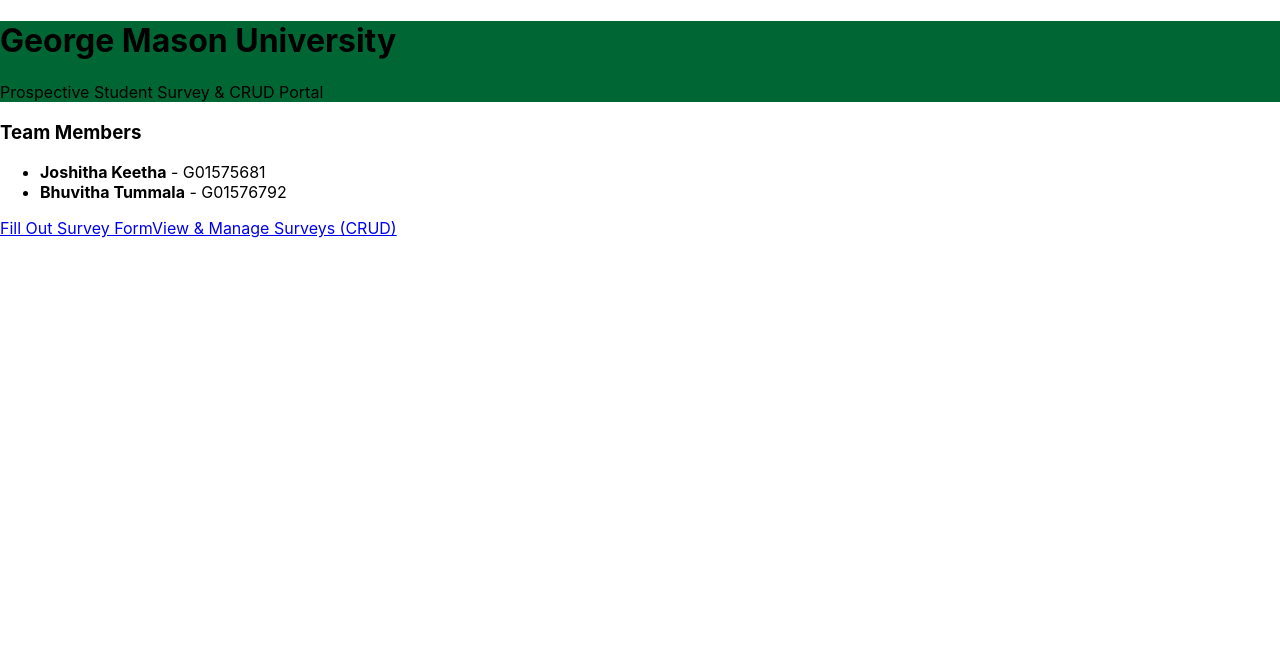
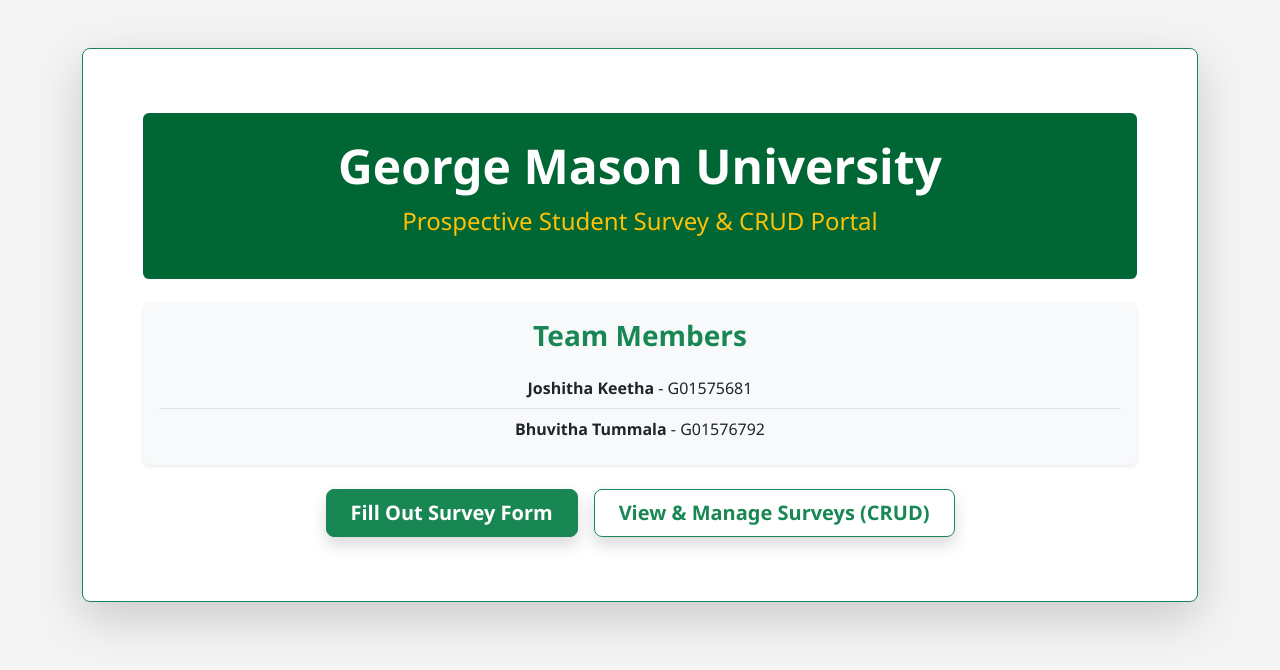
Before and after one commit to joshkeetha2803/swe645-assignment3, a React (Create React App) app in the folder frontend/: page / in a window 1280 px wide. Shown: the top 670 px of the page. Built offline with nearby package versions, Linux system fonts and the light colour scheme.

Commit message:
Add Bootstrap and GMU CSS styling

```diff
--- a/frontend/public/index.html
+++ b/frontend/public/index.html
@@ -2,42 +2,13 @@
 <html lang="en">
   <head>
     <meta charset="utf-8" />
-    <link rel="icon" href="%PUBLIC_URL%/favicon.ico" />
     <meta name="viewport" content="width=device-width, initial-scale=1" />
-    <meta name="theme-color" content="#000000" />
-    <meta
-      name="description"
-      content="Web site created using create-react-app"
-    />
-    <link rel="apple-touch-icon" href="%PUBLIC_URL%/logo192.png" />
-    <!--
-      manifest.json provides metadata used when your web app is installed on a
-      user's mobile device or desktop. See https://developers.google.com/web/fundamentals/web-app-manifest/
-    -->
-    <link rel="manifest" href="%PUBLIC_URL%/manifest.json" />
-    <!--
-      Notice the use of %PUBLIC_URL% in the tags above.
-      It will be replaced with the URL of the `public` folder during the build.
-      Only files inside the `public` folder can be referenced from the HTML.
-
-      Unlike "/favicon.ico" or "favicon.ico", "%PUBLIC_URL%/favicon.ico" will
-      work correctly both with client-side routing and a non-root public URL.
-      Learn how to configure a non-root public URL by running `npm run build`.
-    -->
-    <title>React App</title>
+    <title>GMU Student Survey</title>
+    <!-- This is the missing link that makes everything look pretty! -->
+    <link href="https://cdn.jsdelivr.net/npm/bootstrap@5.3.0/dist/css/bootstrap.min.css" rel="stylesheet">
   </head>
   <body>
     <noscript>You need to enable JavaScript to run this app.</noscript>
     <div id="root"></div>
-    <!--
-      This HTML file is a template.
-      If you open it directly in the browser, you will see an empty page.
-
-      You can add webfonts, meta tags, or analytics to this file.
-      The build step will place the bundled scripts into the <body> tag.
-
-      To begin the development, run `npm start` or `yarn start`.
-      To create a production bundle, use `npm run build` or `yarn build`.
-    -->
   </body>
 </html>
--- a/frontend/src/index.css
+++ b/frontend/src/index.css
@@ -1,13 +1,33 @@
-body {
-  margin: 0;
-  font-family: -apple-system, BlinkMacSystemFont, 'Segoe UI', 'Roboto', 'Oxygen',
-    'Ubuntu', 'Cantarell', 'Fira Sans', 'Droid Sans', 'Helvetica Neue',
-    sans-serif;
-  -webkit-font-smoothing: antialiased;
-  -moz-osx-font-smoothing: grayscale;
+:root {
+    --gmu-green: #006633;
+    --gmu-yellow: #FFCC33;
+    --light-gray: #f4f4f4;
 }
 
-code {
-  font-family: source-code-pro, Menlo, Monaco, Consolas, 'Courier New',
-    monospace;
+body {
+    background-color: #f4f4f4;
+    font-family: 'Segoe UI', Tahoma, Geneva, Verdana, sans-serif;
+    color: #000;
 }
+
+.bg-mason-green {
+    background-color: var(--gmu-green) !important;
+}
+
+.btn-mason-gold {
+    background-color: var(--gmu-yellow) !important;
+    color: var(--gmu-green) !important;
+    font-weight: 700 !important;
+    border: none !important;
+    text-transform: uppercase;
+}
+
+.btn-mason-gold:hover {
+    background-color: #e6b800 !important;
+}
+
+/* Forces the table header to be black like your screenshot */
+.table thead th {
+    background-color: #212529 !important;
+    color: white !important;
+}
```
